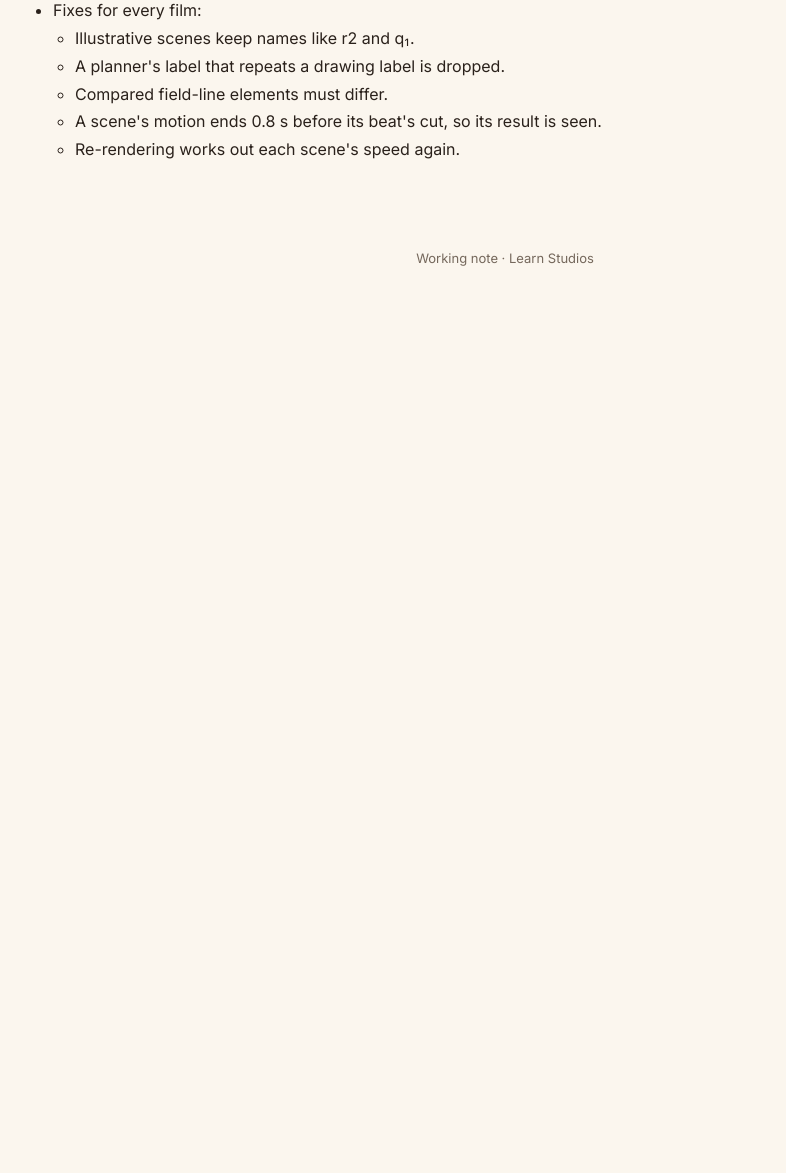
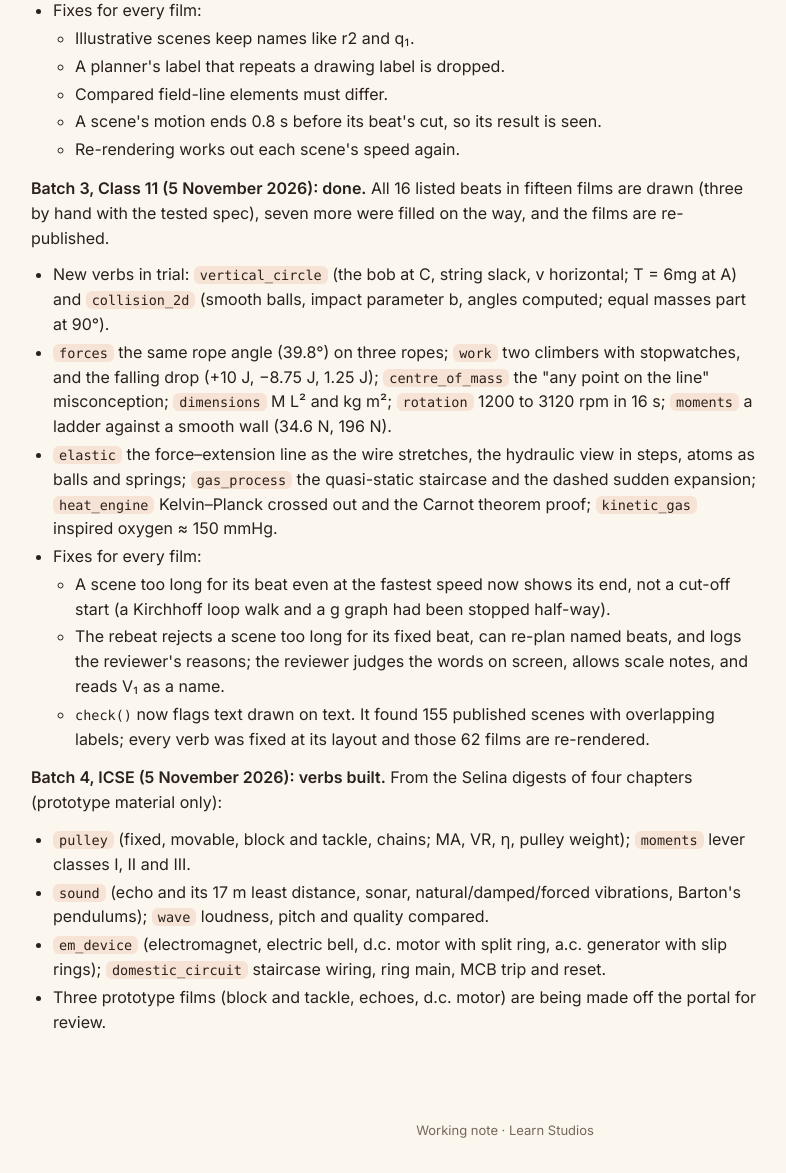
Before and after one commit to 0xbadfood/lesson-studio, a plain HTML site: page history_studio/notes/physics-verbs.html in a window 1280 px wide. Shown: the part 6526-7699 px from the top of the page, without its empty margins (135-921 px from the left). Before the commit the page ends 6826 px from the top, so only its background shows below. Drawn offline with Linux system fonts and the light colour scheme.

Commit message:
Physics verbs note: batch 3 and batch 4 progress
Co-Authored-By: Claude Opus 5.5 <noreply@anthropic.com>

```diff
--- a/history_studio/notes/physics-verbs.html
+++ b/history_studio/notes/physics-verbs.html
@@ -188,6 +188,26 @@
       </ul>
     </li>
   </ul>
+  <p><b>Batch 3, Class 11 (5 November 2026): done.</b> All 16 listed beats in fifteen films are drawn (three by hand with the tested spec), seven more were filled on the way, and the films are re-published.</p>
+  <ul>
+    <li>New verbs in trial: <span class="verb">vertical_circle</span> (the bob at C, string slack, v horizontal; T = 6mg at A) and <span class="verb">collision_2d</span> (smooth balls, impact parameter b, angles computed; equal masses part at 90°).</li>
+    <li><span class="verb">forces</span> the same rope angle (39.8°) on three ropes; <span class="verb">work</span> two climbers with stopwatches, and the falling drop (+10 J, −8.75 J, 1.25 J); <span class="verb">centre_of_mass</span> the "any point on the line" misconception; <span class="verb">dimensions</span> M L² and kg m²; <span class="verb">rotation</span> 1200 to 3120 rpm in 16 s; <span class="verb">moments</span> a ladder against a smooth wall (34.6 N, 196 N).</li>
+    <li><span class="verb">elastic</span> the force–extension line as the wire stretches, the hydraulic view in steps, atoms as balls and springs; <span class="verb">gas_process</span> the quasi-static staircase and the dashed sudden expansion; <span class="verb">heat_engine</span> Kelvin–Planck crossed out and the Carnot theorem proof; <span class="verb">kinetic_gas</span> inspired oxygen ≈ 150 mmHg.</li>
+    <li>Fixes for every film:
+      <ul>
+        <li>A scene too long for its beat even at the fastest speed now shows its end, not a cut-off start (a Kirchhoff loop walk and a g graph had been stopped half-way).</li>
+        <li>The rebeat rejects a scene too long for its fixed beat, can re-plan named beats, and logs the reviewer's reasons; the reviewer judges the words on screen, allows scale notes, and reads V₁ as a name.</li>
+        <li><code>check()</code> now flags text drawn on text. It found 155 published scenes with overlapping labels; every verb was fixed at its layout and those 62 films are re-rendered.</li>
+      </ul>
+    </li>
+  </ul>
+  <p><b>Batch 4, ICSE (5 November 2026): verbs built.</b> From the Selina digests of four chapters (prototype material only):</p>
+  <ul>
+    <li><span class="verb">pulley</span> (fixed, movable, block and tackle, chains; MA, VR, η, pulley weight); <span class="verb">moments</span> lever classes I, II and III.</li>
+    <li><span class="verb">sound</span> (echo and its 17 m least distance, sonar, natural/damped/forced vibrations, Barton's pendulums); <span class="verb">wave</span> loudness, pitch and quality compared.</li>
+    <li><span class="verb">em_device</span> (electromagnet, electric bell, d.c. motor with split ring, a.c. generator with slip rings); <span class="verb">domestic_circuit</span> staircase wiring, ring main, MCB trip and reset.</li>
+    <li>Three prototype films (block and tackle, echoes, d.c. motor) are being made off the portal for review.</li>
+  </ul>
 </main>
 <footer class="foot">Working note · Learn Studios</footer>
 </body>
```
